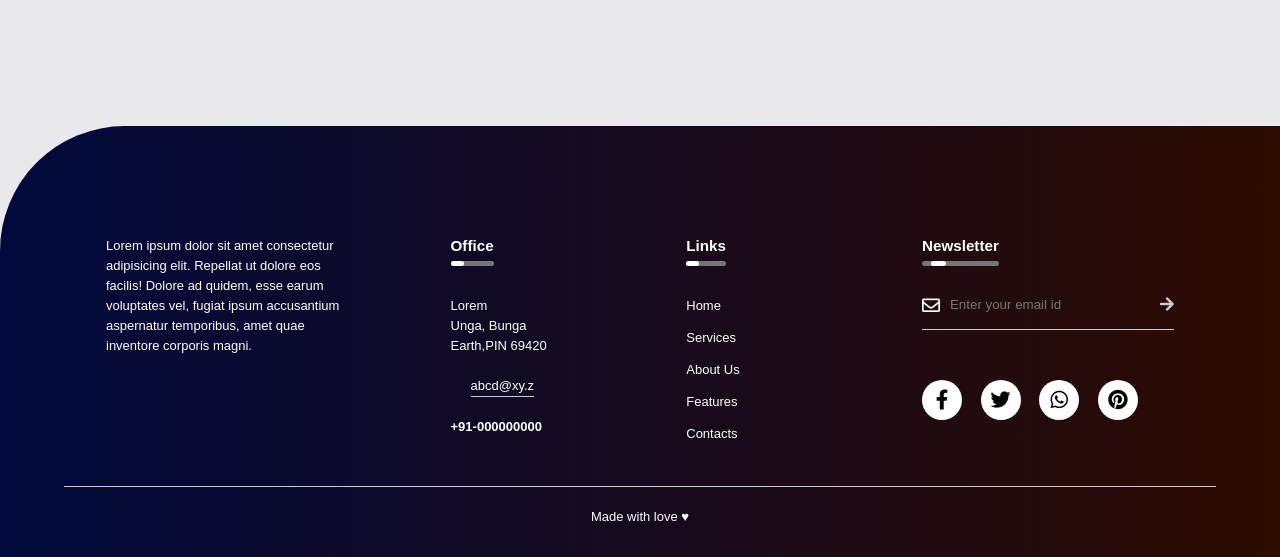
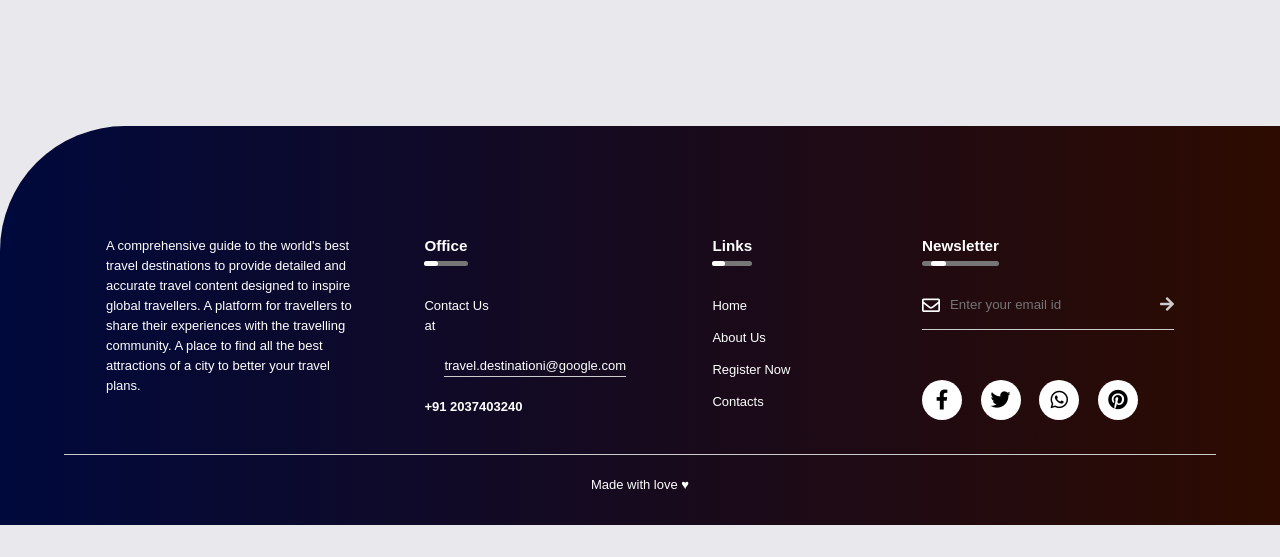
Before and after one commit to DarkMatter-999/Grp-Project, a Flask app: page /post in a window 1280 px wide. Shown: the part 578-1135 px from the top of the page. After the commit the page ends 1103 px from the top, so only its background shows below. Run offline with Flask 2, Linux system fonts and the light colour scheme.

Commit message:
Added links to footer

```diff
--- a/templates/about.html
+++ b/templates/about.html
@@ -17,7 +17,7 @@
             </div>
         </div>
 </section>
-<!-- {% include "footer.html" %} -->
+<!-- % include "footer.html" % -->
 
 </body>
 </html>
--- a/templates/footer.html
+++ b/templates/footer.html
@@ -3,25 +3,25 @@
 <footer>
     <div class="row">
           <div class="col">
-            <p>Lorem ipsum dolor sit amet consectetur adipisicing elit. Repellat ut dolore eos facilis! Dolore ad quidem, esse earum voluptates vel, fugiat ipsum accusantium aspernatur temporibus, amet quae inventore corporis magni.
+            <p>A comprehensive guide to the world's best travel destinations to provide detailed and accurate travel content designed to inspire global travellers. A platform for travellers to share their experiences with the travelling community. A place to find all the best attractions of a city to better your travel plans.
             </p>
           </div>
           <div class="col">
             <h3>Office <div class="underline"><span></span></div></h3>
-            <p>Lorem</p>
-            <p>Unga, Bunga</p>
-            <p>Earth,PIN 69420</p>
-            <p class="email-id">abcd@xy.z</p>
-            <h4>+91-000000000</h4>
+            <p>Contact Us</p>
+            <p>at</p>
+            <!-- <p>Earth,PIN 69420</p> -->
+            <p class="email-id">travel.destinationi@google.com</p>
+            <h4>+91 2037403240</h4>
           </div>
           <div class="col">
             <h3>Links <div class="underline"><span></span></div></h3>
             <ul>
-                <li><a href=""> Home </a></li>
-                <li><a href=""> Services </a></li>
-                <li><a href=""> About Us </a></li>
-                <li><a href=""> Features </a></li>
-                <li><a href=""> Contacts </a></li>
+                <li><a href="{{ url_for('index') }}"> Home </a></li>
+                <!-- <li><a href=""> Services </a></li> -->
+                <li><a href="{{ url_for('about') }}"> About Us </a></li>
+                <li><a href="{{ url_for('register') }}"> Register Now </a></li>
+                <li><a href="{{ url_for('about') }}"> Contacts </a></li>
             </ul>
           </div>
           <div class="col">
```
